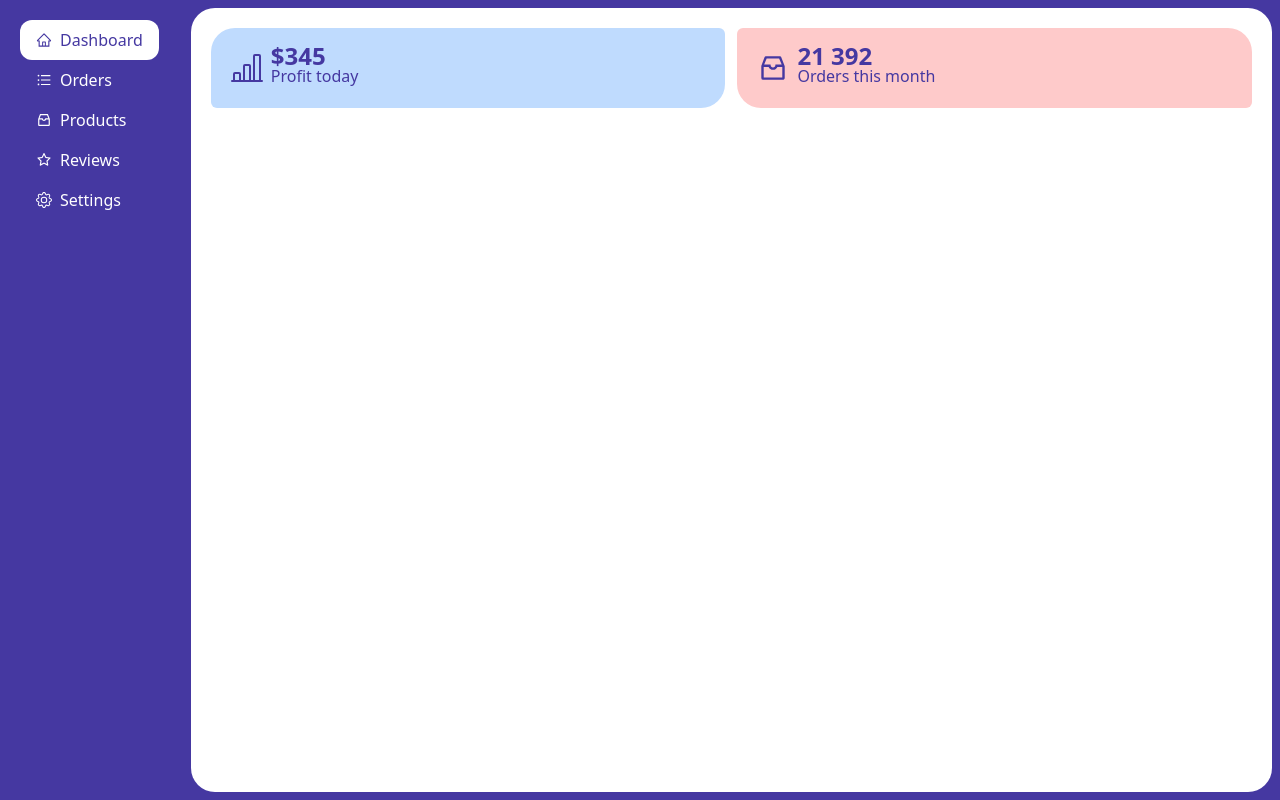
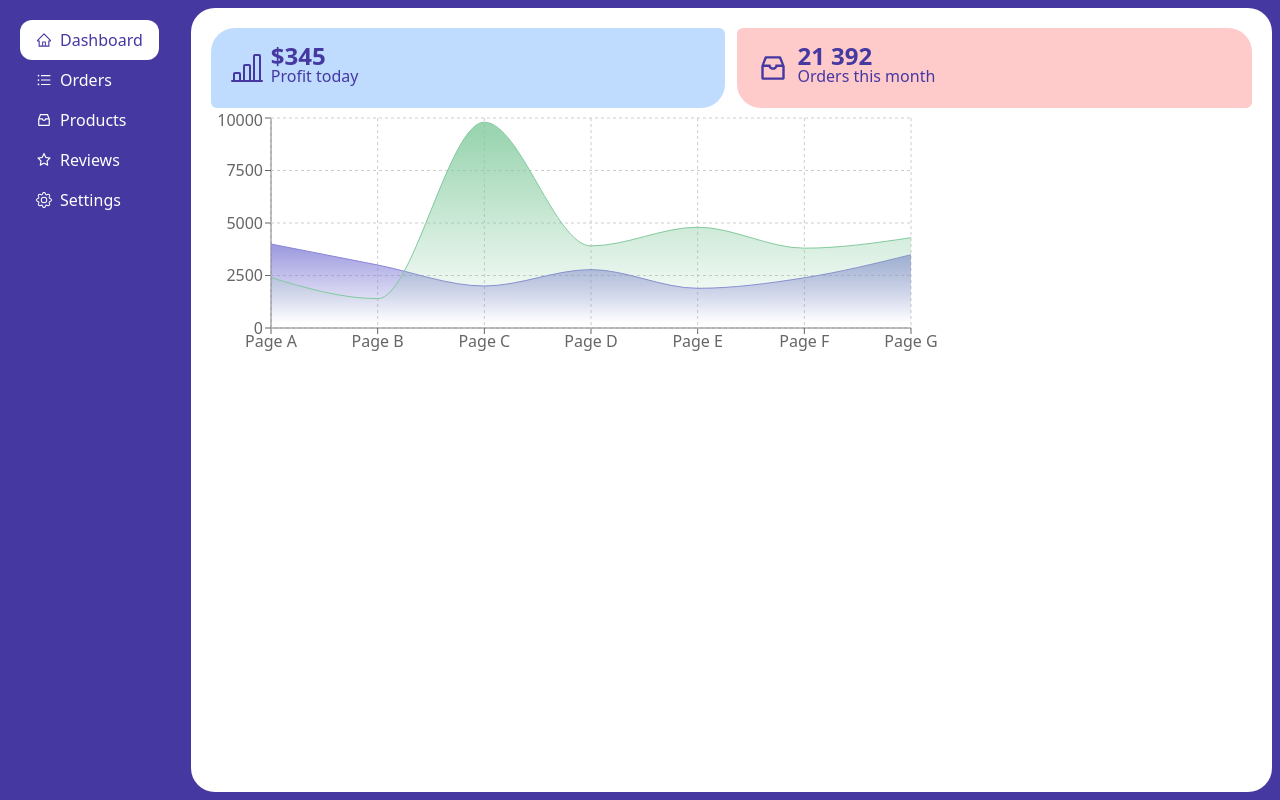
Before and after one commit to gift56/dashboard, a React (Vite) app: page / in a window 1280 px wide. Built offline with nearby package versions, Linux system fonts and the light colour scheme.

Commit message:
removed width

```diff
--- a/src/components/DashboardContent/ChartBox.jsx
+++ b/src/components/DashboardContent/ChartBox.jsx
@@ -56,6 +56,7 @@ const ChartBox = () => {
 
   return (
     <AreaChart
+      width={730}
       height={250}
       data={data}
       margin={{ top: 10, right: 30, left: 0, bottom: 0 }}
```
